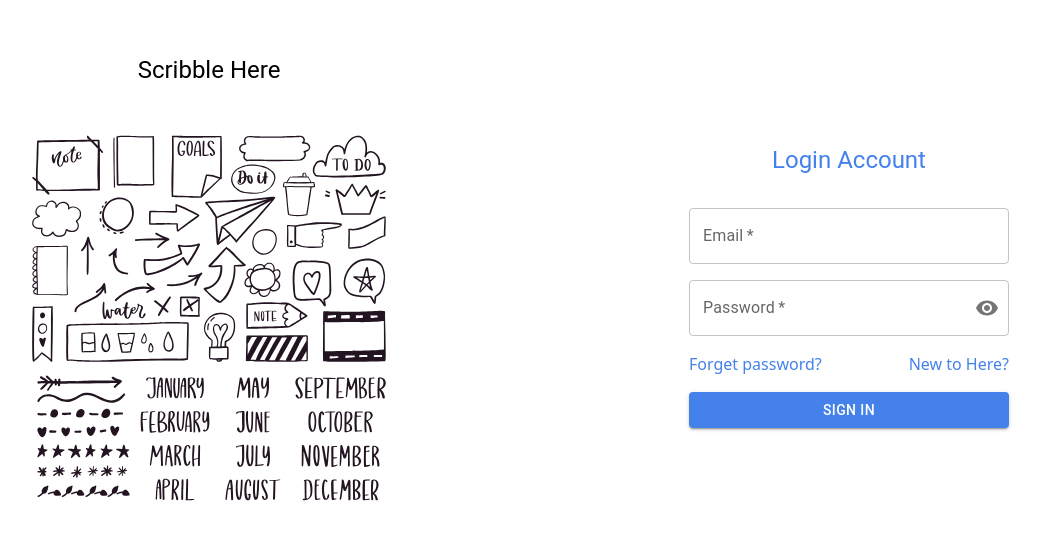
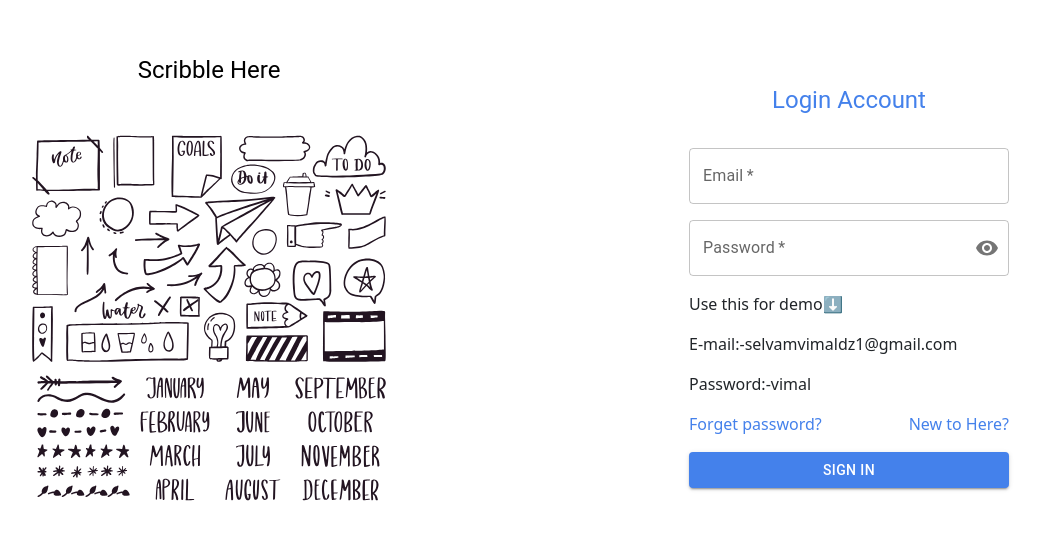
Before and after one commit to Vimalf-git/scribbleApp, a React (Vite) app: page /login in a window 1280 px wide. Shown: the part 114-654 px from the top of the page, without its empty margins (47-1088 px from the left). Built offline with nearby package versions, Linux system fonts and the light colour scheme.

Commit message:
add sample mail

```diff
--- a/src/Components/Login/Login.jsx
+++ b/src/Components/Login/Login.jsx
@@ -50,10 +50,10 @@ function Login() {
         <>
             <div className='loginPage'>
                 <div className='designPart'>
-                     <Typography className='scribblename' variant='h5' component="p">
-                    Scribble Here</Typography>
+                    <Typography className='scribblename' variant='h5' component="p">
+                        Scribble Here</Typography>
                     {/*<Button variant='contained' color='warning' onClick={(e) =>toggleSign(e)}>Sign Up</Button> */}
-                    <img src={ScribbleImg} className="scribbleImg"/>
+                    <img src={ScribbleImg} className="scribbleImg" />
                 </div>
                 <div className='loginForm'>
                     <Typography variant='h5' component="p"
@@ -86,6 +86,11 @@ function Login() {
                                 }}
                             />
                         </div>
+                        <div>
+                            <p>Use this for demo⬇️</p>
+                            <p>E-mail:-selvamvimaldz1@gmail.com</p>
+                            <p>Password:-vimal</p>
+                        </div>
                         <div className='for-crt-link mb-3'>
                             <Link style={{ textDecoration: 'none', color: '#4481eb' }} to='/forgetpassword'>Forget password?</Link>
                             <Link style={{ textDecoration: 'none', color: '#4481eb' }} to='/signup'>New to Here?</Link>
--- a/src/Components/NotesCard/NotesCard.jsx
+++ b/src/Components/NotesCard/NotesCard.jsx
@@ -4,6 +4,7 @@ import ApiService from '../../Common/ApiService';
 import { toast } from 'react-toastify';
 import './NotesCard.css';
 const NotesCard = React.memo(({ isProb = false }) => {
+
     const { data, setData, setEditindex, navigate, setAddOrEdit, editIcon, deleteIcon
         , getData, setLocalIndex }
         = useContext(NotesDataContext);
--- a/src/Components/SideBar/Sidebar.jsx
+++ b/src/Components/SideBar/Sidebar.jsx
@@ -63,7 +63,6 @@ function Sidebar() {
                         overlap="circular"
                         anchorOrigin={{ vertical: 'bottom', horizontal: 'right' }}
                         variant="dot"
-
                     >
                         <Avatar className='avatarIcon'>{name.charAt(0) + name.charAt(1)}</Avatar>
                     </StyledBadge>
```
Also changed, not shown: src/Common/ApiService.jsx (line endings or trailing spaces), 1 other file (tests, documents, lock files or other folders).
